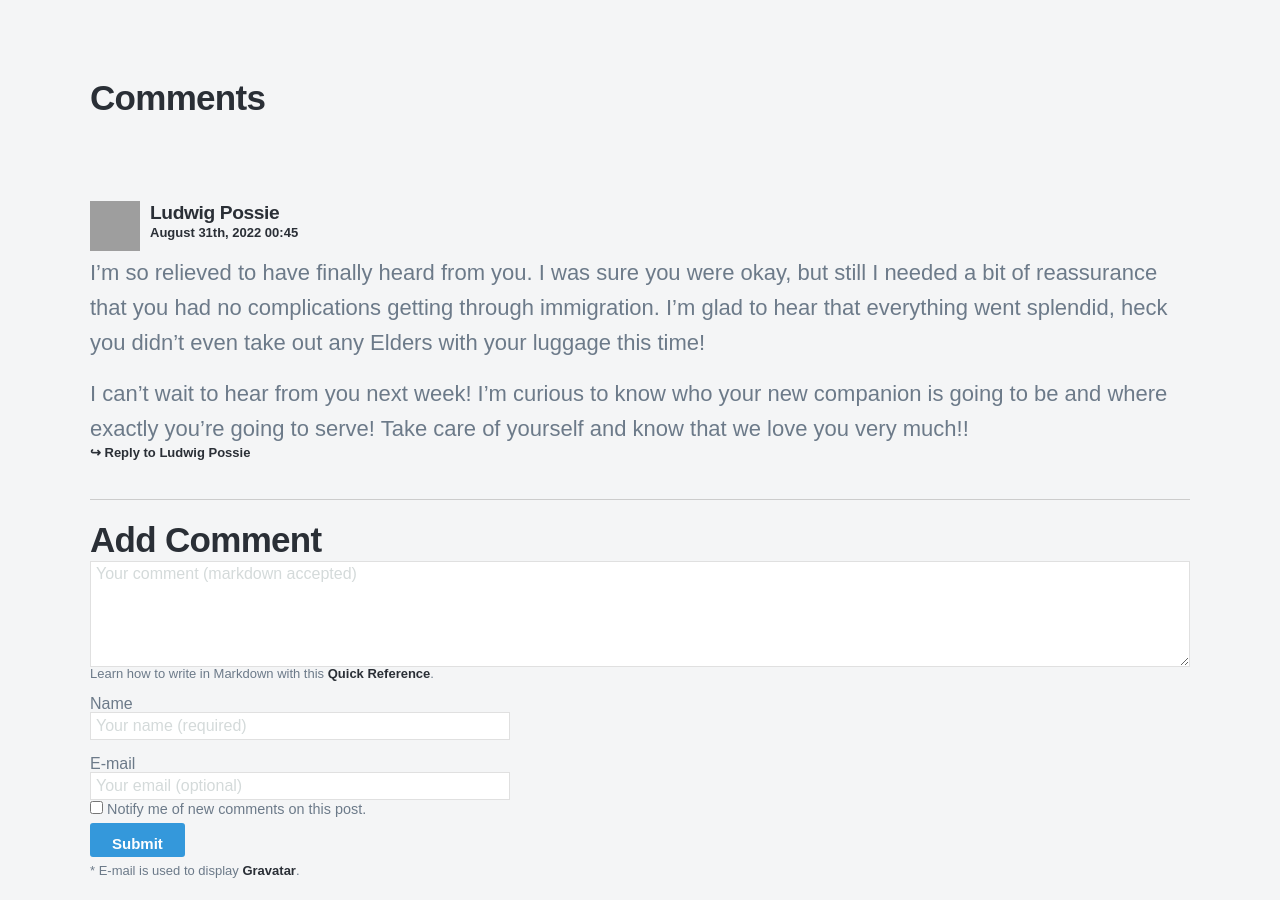
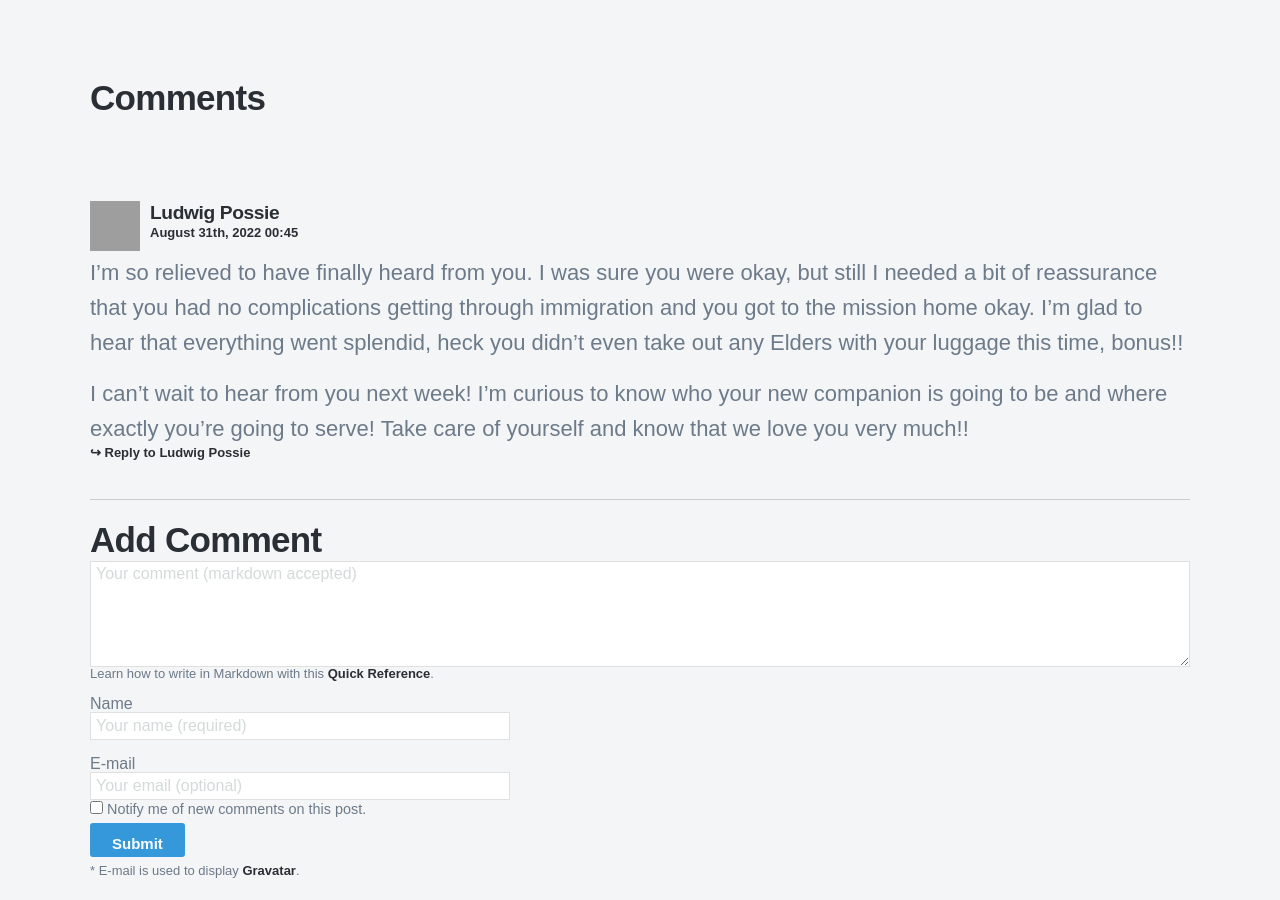
Before and after one commit to ubun2Junky/coban_mission, a Jekyll site: the page built from _posts/2022-08-30-llegada-a-la-mision.md, in a window 1280 px wide and 900 px high, scrolled down 2293 px. Built offline with Jekyll 4.4.1, drawn with Linux system fonts in a browser that asks for light colours; nearby versions of some CDN libraries; some web fonts are replaced; grey boxes are pictures that could not be loaded.

Commit message:
Updated comment.

```diff
--- a/_data/comments/llegada-a-la-mision/entry1661928352380.yml
+++ b/_data/comments/llegada-a-la-mision/entry1661928352380.yml
@@ -1,7 +1,7 @@
 _id: 8e4a5530-28f8-11ed-abee-89f739f4caee
 _parent: 'https://coban.possiefamily.com/blog/llegada-a-la-mision'
 replying_to_uid: ''
-message: "I'm so relieved to have finally heard from you.  I was sure you were okay, but still I needed a bit of reassurance that you had no complications getting through immigration.  I'm glad to hear that everything went splendid, heck you didn't even take out any Elders with your luggage this time!  \r\n\r\nI can't wait to hear from you next week!  I'm curious to know who your new companion is going to be and where exactly you're going to serve!  Take care of yourself and know that we love you very much!!"
+message: "I'm so relieved to have finally heard from you.  I was sure you were okay, but still I needed a bit of reassurance that you had no complications getting through immigration and you got to the mission home okay.  I'm glad to hear that everything went splendid, heck you didn't even take out any Elders with your luggage this time, bonus!!  \r\n\r\nI can't wait to hear from you next week!  I'm curious to know who your new companion is going to be and where exactly you're going to serve!  Take care of yourself and know that we love you very much!!"
 name: Ludwig Possie
 email: 23c79da10d12bc4f9ca159d2daa5b167
 hp: ''
```
